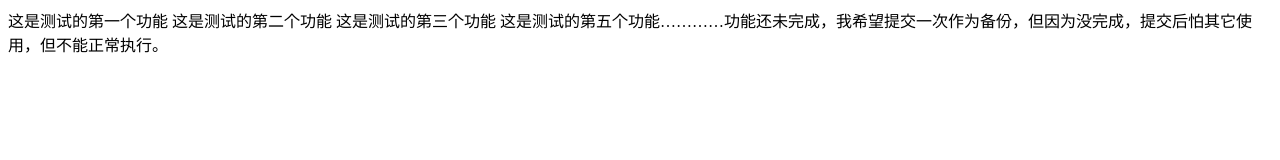
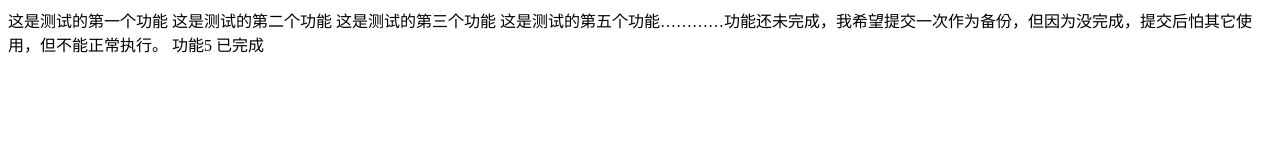
Before and after one commit to amyHe820/bessie-, a plain HTML site: page index.html in a window 1280 px wide. Drawn offline with Linux system fonts and the light colour scheme.

Commit message:
完成了完整的功能5 dev中提交的

```diff
--- a/index.html
+++ b/index.html
@@ -10,5 +10,7 @@
 	这是测试的第三个功能
 
 	这是测试的第五个功能…………功能还未完成，我希望提交一次作为备份，但因为没完成，提交后怕其它使用，但不能正常执行。
+
+	功能5 已完成
 </body>
 </html>
```
